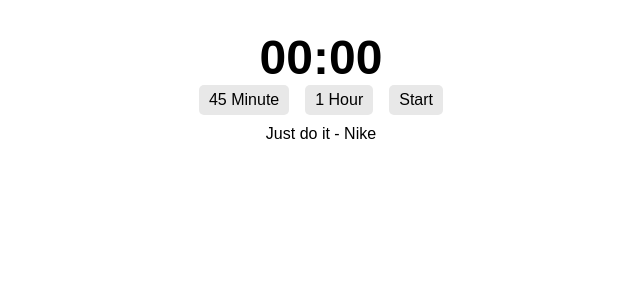
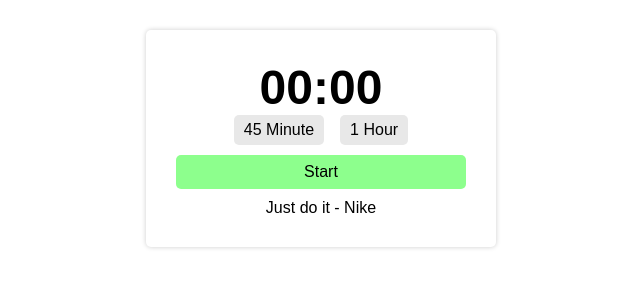
Before and after one commit to JelleStek/Javascript-projects, a plain HTML site: page planner/index.html in a window 1280 px wide. Shown: the top 288 px of the page, without its empty margins (349-989 px from the left). Drawn offline with Linux system fonts and the light colour scheme.

Commit message:
timer styling update

```diff
--- a/planner/index.html
+++ b/planner/index.html
@@ -13,13 +13,15 @@
 <section class="timer">
     <div class="container">
         <div class="timer-child">
-            <h3 id="timer"></h3>
-            <div class="timer-items">
-                <div class="item" id="plusMinute">45 Minute</div>
-                <div class="item" id="plusHour">1 Hour</div>
-                <div class="item" id="start">Start</div>
+            <div class="content">
+                <h3 id="timer"></h3>
+                <div class="timer-items">
+                    <div class="item" id="plusMinute">45 Minute</div>
+                    <div class="item" id="plusHour">1 Hour</div>
+                </div>
+                <div class="start" id="start">Start</div>
+                <p>Just do it - Nike</p>
             </div>
-            <p>Just do it - Nike</p>
         </div>
     </div>
 </section>
--- a/planner/script.js
+++ b/planner/script.js
@@ -12,11 +12,11 @@ timer.innerText = "00:00";
 let timeForTimer = 0;
 plusMinute.addEventListener('click', function() {
     timeForTimer = timeForTimer + 2700;
-    timer.innerText = timeForTimer;
+    timer.innerText = "45:00";
 })
 plusHour.addEventListener('click', function() {
     timeForTimer = timeForTimer + 3600;
-    timer.innerText = timeForTimer;
+    timer.innerText = "01:00:00";
 })
 
 start.addEventListener('click', function() {
--- a/planner/style.css
+++ b/planner/style.css
@@ -22,6 +22,14 @@ section.timer {
         text-align: center;
         align-items: center;
     }
+    .content {
+        box-shadow: 0 0 5px rgba(0,0,0,.2);
+        border-radius: 5px;
+        display: flex;
+        align-items: center;
+        flex-direction: column;
+        padding: 30px;
+    }
         .timer-child .timer-items {
             display: flex;
             flex-direction: row;
@@ -38,3 +46,17 @@ section.timer {
         .timer-items .item:hover {
             box-shadow: 0 0 5px rgba(0,0,0,.2);
         }
+        .start {
+            padding: 8px 20px;
+            width: 250px;
+            background: #8dff8d;
+            color: #000;
+            border-radius: 5px;
+            margin-bottom: 10px;
+            cursor: pointer;
+            transition: all .2s;
+        }
+        .start:hover {
+            box-shadow: 0 0 10px rgba(0,0,0,.2);
+            background: #51ff51;
+        }
```
